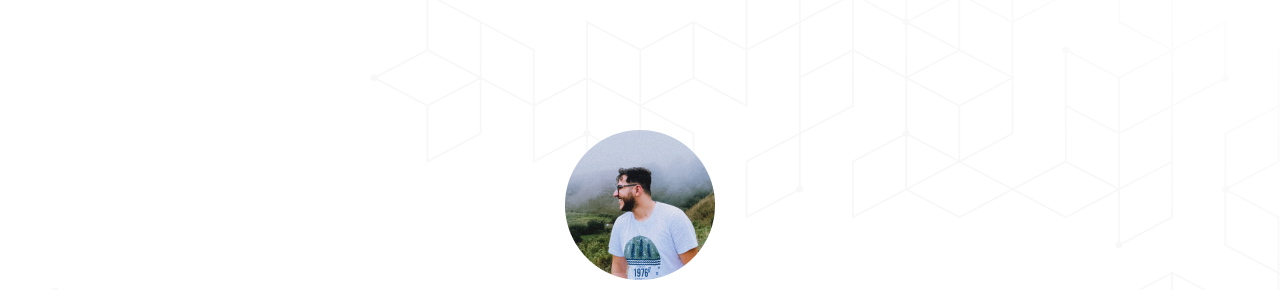
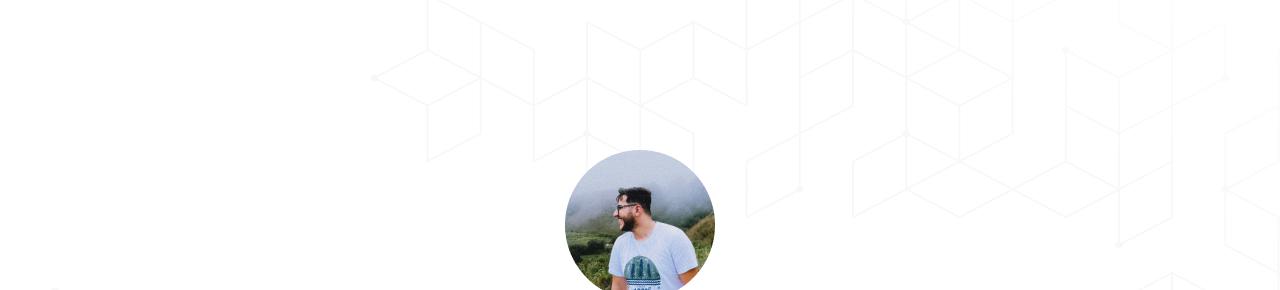
Before and after one commit to j3yzz/j3yzz.github.io, a website: page index.html in a window 1280 px wide. Shown: the part 63-353 px from the top of the page. Drawn offline with Linux system fonts and the light colour scheme.

Commit message:
change: change margin top to mt-5

```diff
--- a/index.html
+++ b/index.html
@@ -10,7 +10,7 @@
     <link rel="stylesheet" href="./assets/css/output.css">
     <title>Jeyz</title>
 </head>
-<body class="flex justify-center items-center md:h-screen bg-pattern">
+<body class="flex justify-center items-center md:h-screen bg-pattern mt-5">
     <div class="container mx-auto px-4">
         <main>
             <div class="flex justify-center select-none">
```
Also changed, not shown: assets/css/output.css.
